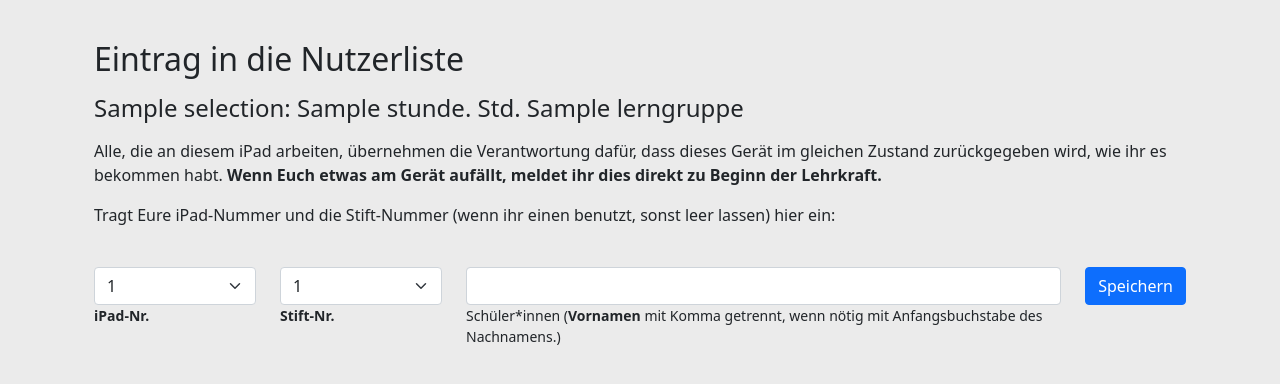
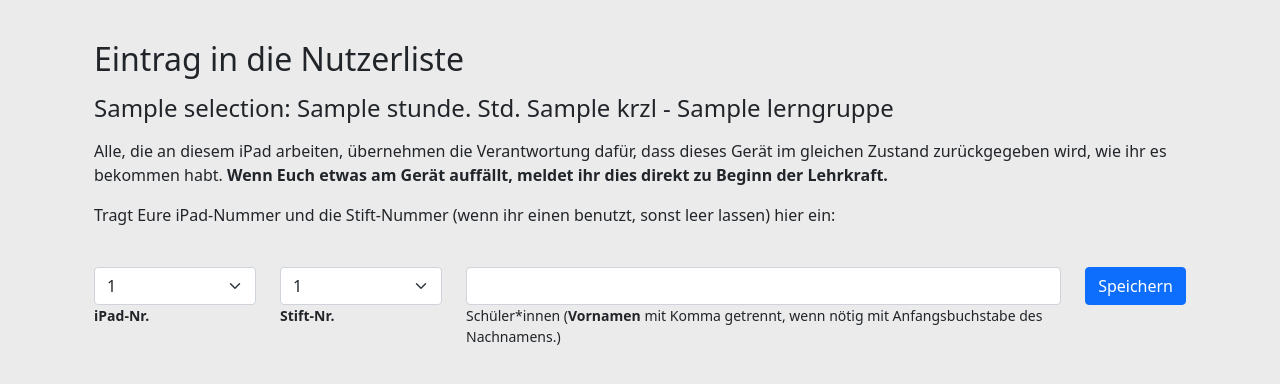
Before and after one commit to pyphil/DjangoBuchungstool, a Django app: template userlist/templates/userlistEntry.html in a window 1280 px wide. Shown: the part 56-440 px from the top of the page. Run offline with Django 3.2, Linux system fonts and the light colour scheme; the template is opened without the code that fills it: most values are stand-ins (such as "Sample title", 1, 10 or a date in 2020).

Commit message:
typo, krzl

```diff
--- a/buchungstool/templates/buchungstoolEntry.html
+++ b/buchungstool/templates/buchungstoolEntry.html
@@ -52,7 +52,7 @@
               {% else %}
               <button class="accordion-button collapsed" type="button" data-bs-toggle="collapse"
                 data-bs-target="#collapseOne" aria-expanded="false" aria-controls="collapseOne">
-                Serientermin buchen
+                Serientermin buchen?
               </button>
               {% endif %}
           </h2>
--- a/userlist/templates/userlistEntry.html
+++ b/userlist/templates/userlistEntry.html
@@ -14,11 +14,11 @@
 
 <div class="container">
     <h2 class="mb-3">Eintrag in die Nutzerliste</h2>
-    <h4 class="mb-3">{{selection.short_name}}: {{selection.stunde}}. Std. {{selection.lerngruppe}}</h3>
+    <h4 class="mb-3">{{selection.short_name}}: {{selection.stunde}}. Std. {{ selection.krzl }} - {{selection.lerngruppe}}</h3>
     <div class="row mb-4">
         <div class="col">
             <p>Alle, die an diesem iPad arbeiten, übernehmen die Verantwortung dafür, dass dieses Gerät im gleichen Zustand zurückgegeben wird, wie ihr es bekommen habt.
-            <strong>Wenn Euch etwas am Gerät aufällt, meldet ihr dies direkt zu Beginn der Lehrkraft.</strong></p>
+            <strong>Wenn Euch etwas am Gerät auffällt, meldet ihr dies direkt zu Beginn der Lehrkraft.</strong></p>
 
             <p>Tragt Eure iPad-Nummer und die Stift-Nummer (wenn ihr einen benutzt, sonst leer lassen) hier ein:</p>
         </div>
--- a/userlist/views.py
+++ b/userlist/views.py
@@ -53,7 +53,9 @@ def entry(request):
     selection = {
         'short_name': selection_query.short_name,
         'stunde': selection_query.stunde,
-        'lerngruppe': selection_query.lerngruppe
+        'lerngruppe': selection_query.lerngruppe,
+        'krzl': selection_query.krzl
+
     }
     request.session['id'] = request.POST.get('selection')
 
```
